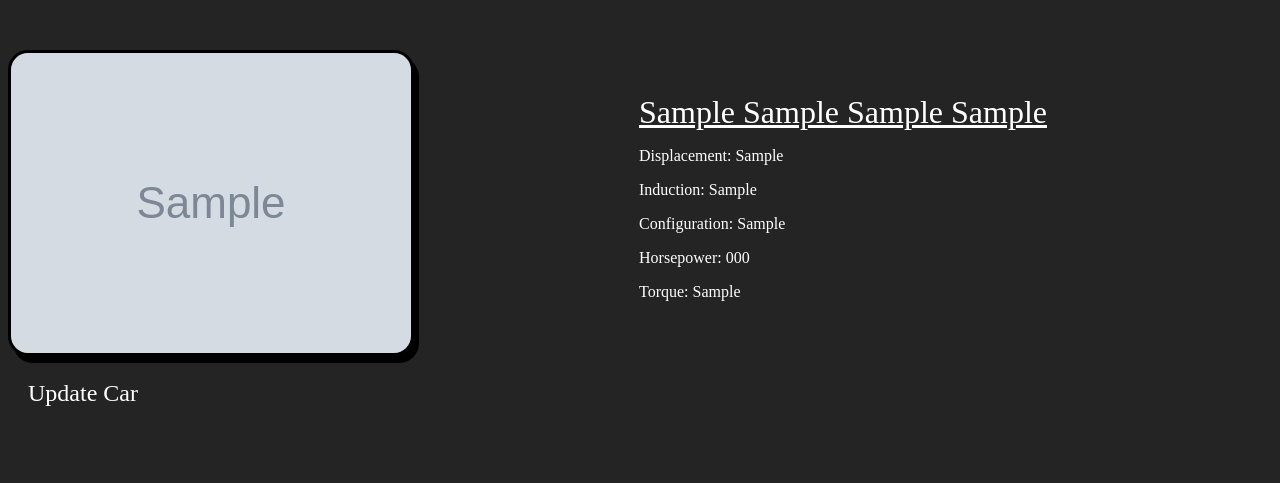
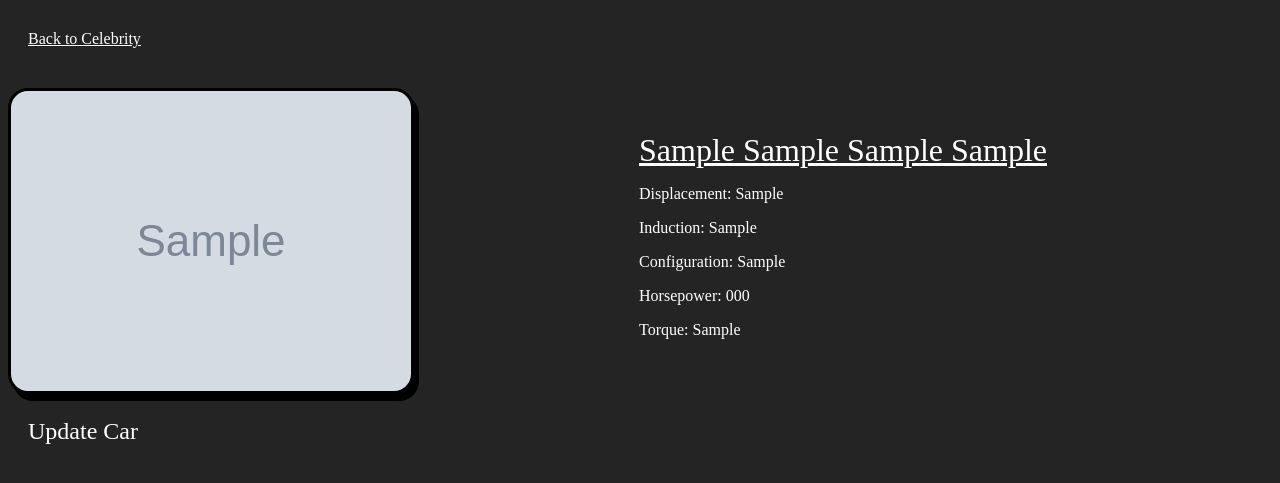
Before and after one commit to jsparks404/Celebrity-Cars, a Django app: page /celebrities/1/cars/1/ in a window 1280 px wide. Shown: the part 48-531 px from the top of the page. Run offline with Django 4.2, Linux system fonts and the light colour scheme; a user stored in the database is signed in; tables that the repository leaves empty hold one stand-in row (values such as "Sample post"); grey boxes marked "Sample" are stand-in pictures.

Commit message:
back to celeb link up

```diff
--- a/main_app/static/styles/main.css
+++ b/main_app/static/styles/main.css
@@ -179,10 +179,18 @@ a {
     display: flex;
     color: white;
     justify-content: center;
-
 }
 
 
+
+
+.celeb_back {
+    position: relative;
+    bottom: -10px;
+    margin-left: 20px;
+
+    text-decoration: underline;
+}
 
 .car {
    display: grid;
@@ -203,12 +211,12 @@ a {
     text-decoration: underline;
 }
 
-.car_specs {
-
-}
-
 .update_car_button {
     display: inline-block;
     font-size: 1.5em;
+    margin: 20px 0 10px 20px;
+}
+
+.delete_car_button {
     margin: 20px 0 0 20px;
 }
--- a/main_app/templates/car_detail.html
+++ b/main_app/templates/car_detail.html
@@ -1,7 +1,8 @@
 {% extends 'base.html' %}
 {% block content %}
 
-
+<a class="celeb_back" href="{% url 'celebrity_detail' car.celebrity.pk %}">Back to Celebrity</a>
+<p></p>
 <div class="car">
     <div class="car_info">
         <img class="car_img" src={{car.img}} alt={{car.name}} />
@@ -47,7 +48,7 @@
 {% if user.is_authenticated %}
 {% if car.id > 38 %}
 <div>
-    <a class="delete_car_button" href="{% url 'car_delete' car.pk %}">Delete</a>
+    <a class="delete_car_button" href="{% url 'car_delete' car.pk %}">Delete Car</a>
 </div>
 {% endif %}
 {% endif %}
```
Also changed, not shown: 2 other files.
